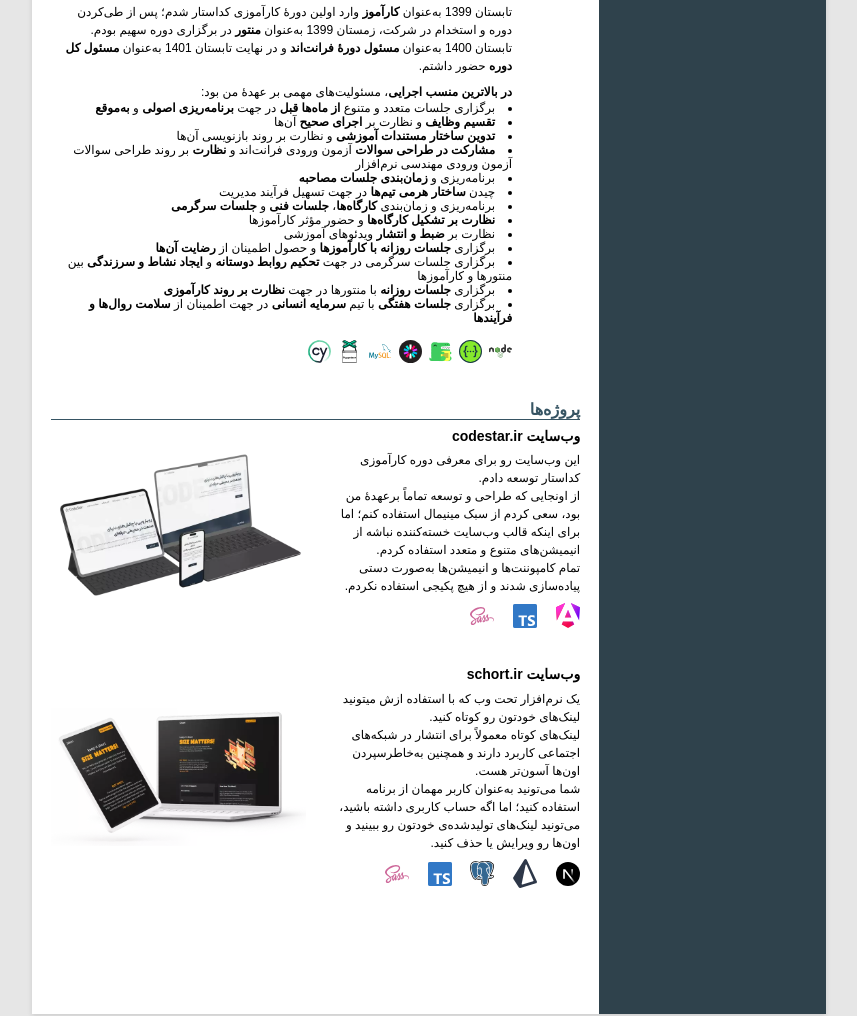
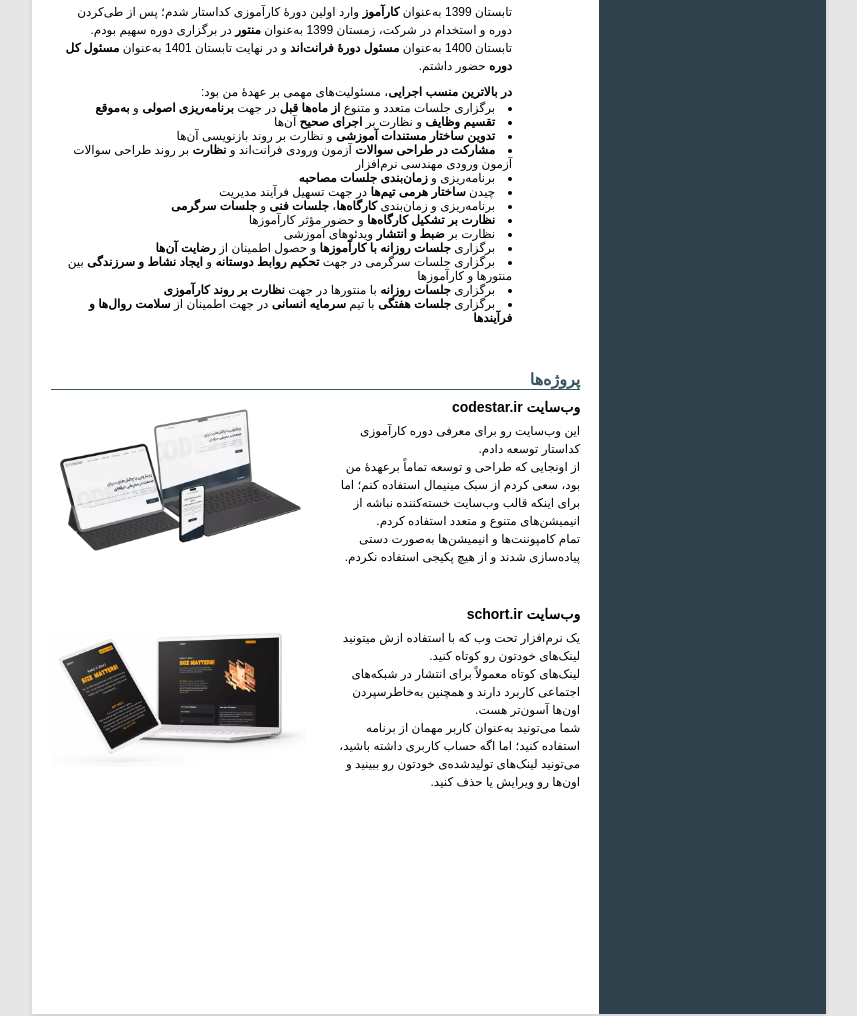
Before and after one commit to BijanProgrammerWebsites/website, an Astro site: page /cv in a window 1280 px wide. Shown: the part 2410-3426 px from the top of the page, without its empty margins (211-1068 px from the left). Built offline with nearby package versions, Linux system fonts and the light colour scheme; Astro itself is replaced by a stand-in of ours; a web font is replaced by a local one.

Commit message:
[REMOVE] tags

```diff
--- a/src/cv/Jobs.scss
+++ b/src/cv/Jobs.scss
@@ -75,23 +75,7 @@
         }
 
         .tags {
-            display: flex;
-            flex-wrap: wrap;
-            gap: var(--cv-gutter-400);
-
-            padding-inline-start: calc(var(--logo-size) + var(--column-gap));
-
-            li {
-                flex: 0 0 6mm;
-
-                aspect-ratio: 1 / 1;
-
-                img {
-                    block-size: 100%;
-                    inline-size: 100%;
-                    object-fit: contain;
-                }
-            }
+            display: none;
         }
     }
 }
--- a/src/cv/Projects.scss
+++ b/src/cv/Projects.scss
@@ -42,25 +42,7 @@
             }
 
             .tags {
-                display: flex;
-                flex-wrap: wrap;
-                justify-content: start;
-                gap: var(--cv-gutter-700);
-
-                li {
-                    flex: 0 0 2em;
-
-                    display: grid;
-                    place-content: center;
-
-                    aspect-ratio: 1 / 1;
-
-                    svg {
-                        block-size: 100%;
-                        inline-size: 100%;
-                        object-fit: contain;
-                    }
-                }
+                display: none;
             }
 
             .links {
```
